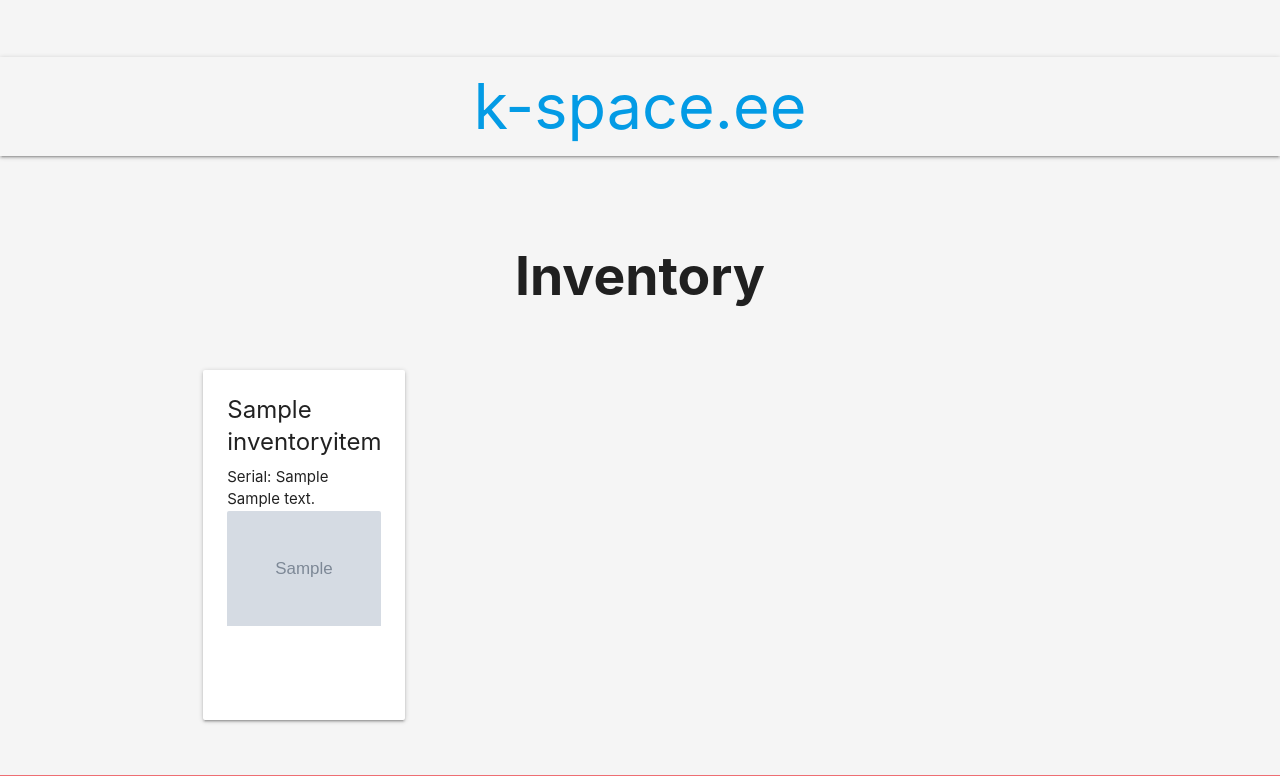
After one commit to k-space-ee/k-space-web, a Django app: page /inventory/ in a window 1280 px wide. The commit adds this page. Shown: the top 776 px of the page. Run offline with Django 3.2, Linux system fonts and the light colour scheme; tables that the repository leaves empty hold one stand-in row (values such as "Sample post"); grey boxes marked "Sample" are stand-in pictures; some libraries are stand-ins or nearby versions.

Commit message:
Added inventory view and challenge blurb + recurring field

```diff
--- a/kspace/models.py
+++ b/kspace/models.py
@@ -36,9 +36,11 @@ class ChallengeTag(models.Model):
 class Challenge(models.Model):
     id = models.AutoField(primary_key=True)
     creator = models.ForeignKey(User, blank=True, null=True, editable=False, on_delete=models.SET_NULL)
-    name = models.CharField(max_length=256)
+    name = models.CharField(max_length=64)
+    blurb = models.CharField(max_length=140, blank=True, null=True  )
     description = models.TextField(blank=True, null=True)
     tags = models.ManyToManyField(ChallengeTag, blank=True)
+    recurring = models.BooleanField(default=False)
 
     def __str__(self):
         return self.name
--- a/kspace/urls.py
+++ b/kspace/urls.py
@@ -27,6 +27,7 @@ urlpatterns = [
     url(r'^challenge/(?P<id>[0-9]+)', views.challenge),
     url(r'^challenges/', views.challenges),
     url(r'^halloffame/', views.hall_of_fame),
+    url(r'^inventory/', views.inventory),
     url(r'^profile/(?P<username>[\w.-]+)', views.profile),
     url(r'^favicon.ico$', RedirectView.as_view(url=staticfiles_storage.url('favicon.ico'), permanent=False), name='favicon')
 ] + static(settings.STATIC_URL, document_root=settings.STATICFILES_DIRS) + \
--- a/kspace/views.py
+++ b/kspace/views.py
@@ -1,8 +1,5 @@
 from django.http import HttpResponse
 from django.shortcuts import render
-from django.views.decorators.csrf import csrf_protect
-from django.contrib.auth.models import User
-from django.contrib.auth import authenticate, login, logout
 from kspace.models import *
 
 
@@ -38,6 +35,14 @@ def challenges(request):
         return render(request, 'challenges.html', data)
 
 
+def inventory(request):
+    if request.method == 'GET':
+        data = {
+            'inventory': InventoryItem.objects.all()
+        }
+        return render(request, 'inventory.html', data)
+
+
 def hall_of_fame(request):
     if request.method == 'GET':
         data = {
--- a/templates/index.html
+++ b/templates/index.html
@@ -66,7 +66,7 @@
           </div>
         </div>
 
-        <a href="#" class="btn-large amber hide-on-med-and-up">to equipment</a>
+        <a href="/inventory" class="btn-large amber hide-on-med-and-up">to equipment</a>
 
       </div>
     </div>
@@ -94,7 +94,7 @@
       <a class="btn-large blue" href="/challenges">to ideas</a>
     </div>
     <div class="col s12 m4">
-      <a href="#" class="btn-large amber ">to equipment</a>
+      <a href="/inventory" class="btn-large amber ">to equipment</a>
     </div>
     <div class="col s12 m4">
       <a href="/halloffame" class="btn-large green ">to success</a>
--- /dev/null
+++ b/templates/inventory.html
@@ -0,0 +1,37 @@
+{% extends 'base.html' %}
+{% block content %}
+  <div class="row container">
+    <div class="section slogan">
+      <h2 class="center-align" style="font-weight:bold">Inventory<br></h2>
+    </div>
+  </div>
+
+  <div class="row container challenges">
+    <div class="row">
+      {% for item in inventory %}
+        <div class="col s12 m3">
+          <div class="card" style="height:350px;">
+            <div class="card-content">
+              <div class="row" style="height:210px;">
+                <div class="col s12 m12">
+                  <div class="card-title"><b>{{ item.item_name }}</b></div>
+                  <p>Serial: {{ item.serial_nr }}</p>
+                  <p style="text-align: justify; max-height: 120px; overflow: auto;">{{ item.description }}</p>
+
+                  <div class="card-image">
+                    {% if item.photo %}
+                      <img src='/media/{{ item.photo }}'>
+                    {% else %}
+                      <img src='/media/missing_photo.png'>
+                    {% endif %}
+                  </div>
+                </div>
+              </div>
+              </br>
+            </div>
+          </div>
+        </div>
+      {% endfor %}
+    </div>
+  </div>
+{% endblock %}
```
